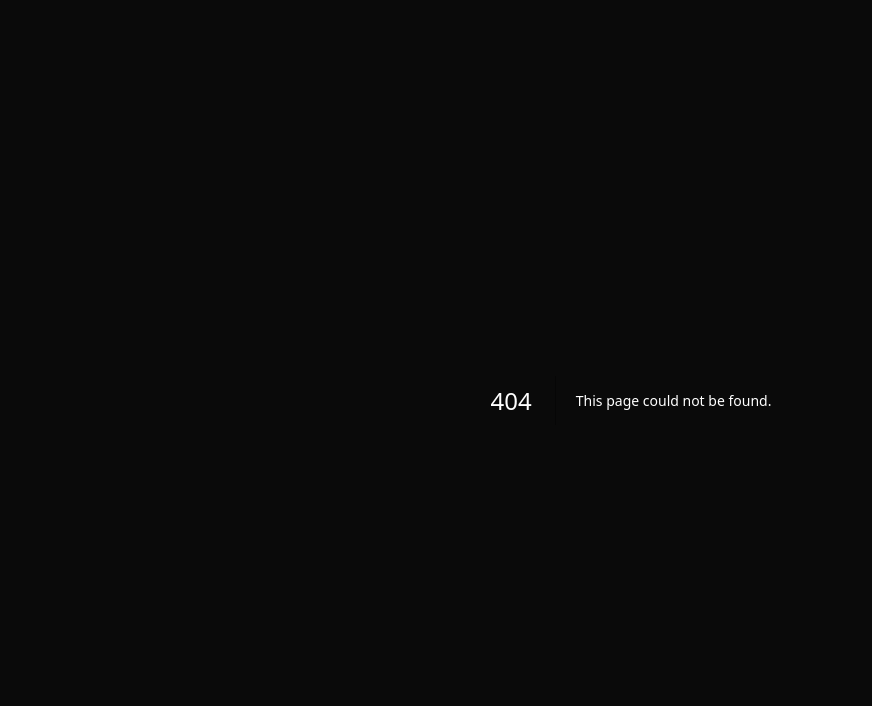
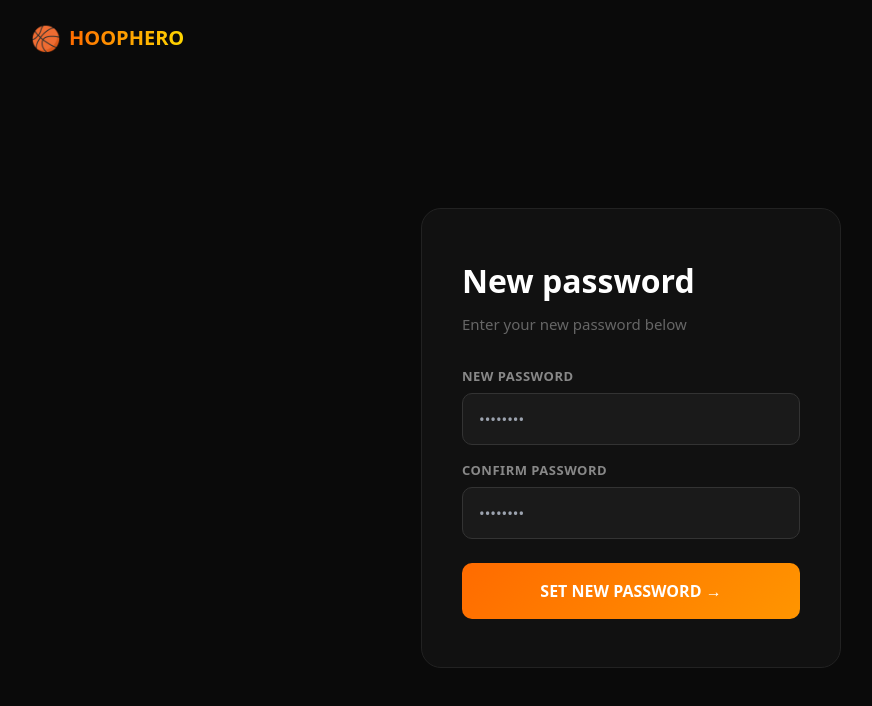
Before and after one commit to DinnyApostolou/hoophero, a Next.js app: page /reset-password in a window 1280 px wide. Before the commit this address had no page. Shown: the top 706 px of the page, without its empty margins (9-881 px from the left). Built offline with nearby package versions, Linux system fonts and the light colour scheme; no server answers.

Commit message:
add reset password page

```diff
--- /dev/null
+++ b/src/app/reset-password/page.tsx
@@ -0,0 +1,113 @@
+"use client";
+import { useState, useEffect } from "react";
+import Link from "next/link";
+import { createClient } from "@/lib/supabase";
+
+export default function ResetPasswordPage() {
+  const [password, setPassword] = useState("");
+  const [confirm, setConfirm] = useState("");
+  const [loading, setLoading] = useState(false);
+  const [error, setError] = useState("");
+  const [done, setDone] = useState(false);
+  const [ready, setReady] = useState(false);
+
+  useEffect(() => {
+    // Supabase puts the session in the URL hash after clicking reset link
+    const supabase = createClient();
+    supabase.auth.onAuthStateChange((event) => {
+      if (event === "PASSWORD_RECOVERY") {
+        setReady(true);
+      }
+    });
+    // Also check if already has session from hash
+    setReady(true);
+  }, []);
+
+  async function handleReset(e: React.FormEvent) {
+    e.preventDefault();
+    if (password !== confirm) { setError("Passwords don't match."); return; }
+    if (password.length < 6) { setError("Password must be at least 6 characters."); return; }
+    setLoading(true);
+    setError("");
+    const supabase = createClient();
+    const { error: updateError } = await supabase.auth.updateUser({ password });
+    if (updateError) {
+      setError(updateError.message);
+      setLoading(false);
+    } else {
+      setDone(true);
+    }
+  }
+
+  return (
+    <div style={{ backgroundColor: "#0A0A0A", minHeight: "100vh", display: "flex", flexDirection: "column", fontFamily: "system-ui, sans-serif" }}>
+      <nav style={{ padding: "20px 40px" }}>
+        <Link href="/" style={{ display: "flex", alignItems: "center", gap: "8px", textDecoration: "none" }}>
+          <span style={{ fontSize: "24px" }}>🏀</span>
+          <span style={{ fontSize: "20px", fontWeight: 900, background: "linear-gradient(90deg, #FF6B00, #FFD700)", WebkitBackgroundClip: "text", WebkitTextFillColor: "transparent" }}>
+            HOOPHERO
+          </span>
+        </Link>
+      </nav>
+
+      <div style={{ flex: 1, display: "flex", alignItems: "center", justifyContent: "center", padding: "40px 20px" }}>
+        <div style={{ background: "#111", border: "1px solid #222", borderRadius: "20px", padding: "48px 40px", width: "100%", maxWidth: "420px" }}>
+          {done ? (
+            <div style={{ textAlign: "center" }}>
+              <div style={{ fontSize: "48px", marginBottom: "16px" }}>✅</div>
+              <h1 style={{ fontSize: "28px", fontWeight: 900, color: "#fff", marginBottom: "12px" }}>Password updated!</h1>
+              <p style={{ color: "#666", marginBottom: "32px" }}>You can now log in with your new password.</p>
+              <a href="/login" style={{ background: "linear-gradient(135deg, #FF6B00, #FF9500)", color: "#fff", textDecoration: "none", padding: "14px 32px", borderRadius: "10px", fontSize: "16px", fontWeight: 800, display: "inline-block" }}>
+                Go to Login →
+              </a>
+            </div>
+          ) : (
+            <>
+              <h1 style={{ fontSize: "32px", fontWeight: 900, marginBottom: "8px", color: "#fff" }}>New password</h1>
+              <p style={{ color: "#666", marginBottom: "32px", fontSize: "15px" }}>Enter your new password below</p>
+
+              {error && (
+                <div style={{ background: "rgba(255,50,50,0.1)", border: "1px solid rgba(255,50,50,0.3)", borderRadius: "8px", padding: "12px 16px", marginBottom: "20px", color: "#ff5555", fontSize: "14px" }}>
+                  {error}
+                </div>
+              )}
+
+              <form onSubmit={handleReset} style={{ display: "flex", flexDirection: "column", gap: "16px" }}>
+                <div>
+                  <label style={{ display: "block", fontSize: "13px", color: "#888", marginBottom: "6px", fontWeight: 600, letterSpacing: "0.5px" }}>NEW PASSWORD</label>
+                  <input
+                    type="password"
+                    value={password}
+                    onChange={(e) => setPassword(e.target.value)}
+                    placeholder="••••••••"
+                    required
+                    minLength={6}
+                    style={{ width: "100%", background: "#1a1a1a", border: "1px solid #333", borderRadius: "10px", padding: "14px 16px", color: "#fff", fontSize: "15px", outline: "none", boxSizing: "border-box" }}
+                  />
+                </div>
+                <div>
+                  <label style={{ display: "block", fontSize: "13px", color: "#888", marginBottom: "6px", fontWeight: 600, letterSpacing: "0.5px" }}>CONFIRM PASSWORD</label>
+                  <input
+                    type="password"
+                    value={confirm}
+                    onChange={(e) => setConfirm(e.target.value)}
+                    placeholder="••••••••"
+                    required
+                    style={{ width: "100%", background: "#1a1a1a", border: "1px solid #333", borderRadius: "10px", padding: "14px 16px", color: "#fff", fontSize: "15px", outline: "none", boxSizing: "border-box" }}
+                  />
+                </div>
+                <button
+                  type="submit"
+                  disabled={loading}
+                  style={{ background: loading ? "#333" : "linear-gradient(135deg, #FF6B00, #FF9500)", color: "#fff", border: "none", borderRadius: "10px", padding: "16px", fontSize: "16px", fontWeight: 800, cursor: loading ? "not-allowed" : "pointer", marginTop: "8px" }}
+                >
+                  {loading ? "Updating..." : "SET NEW PASSWORD →"}
+                </button>
+              </form>
+            </>
+          )}
+        </div>
+      </div>
+    </div>
+  );
+}
```
